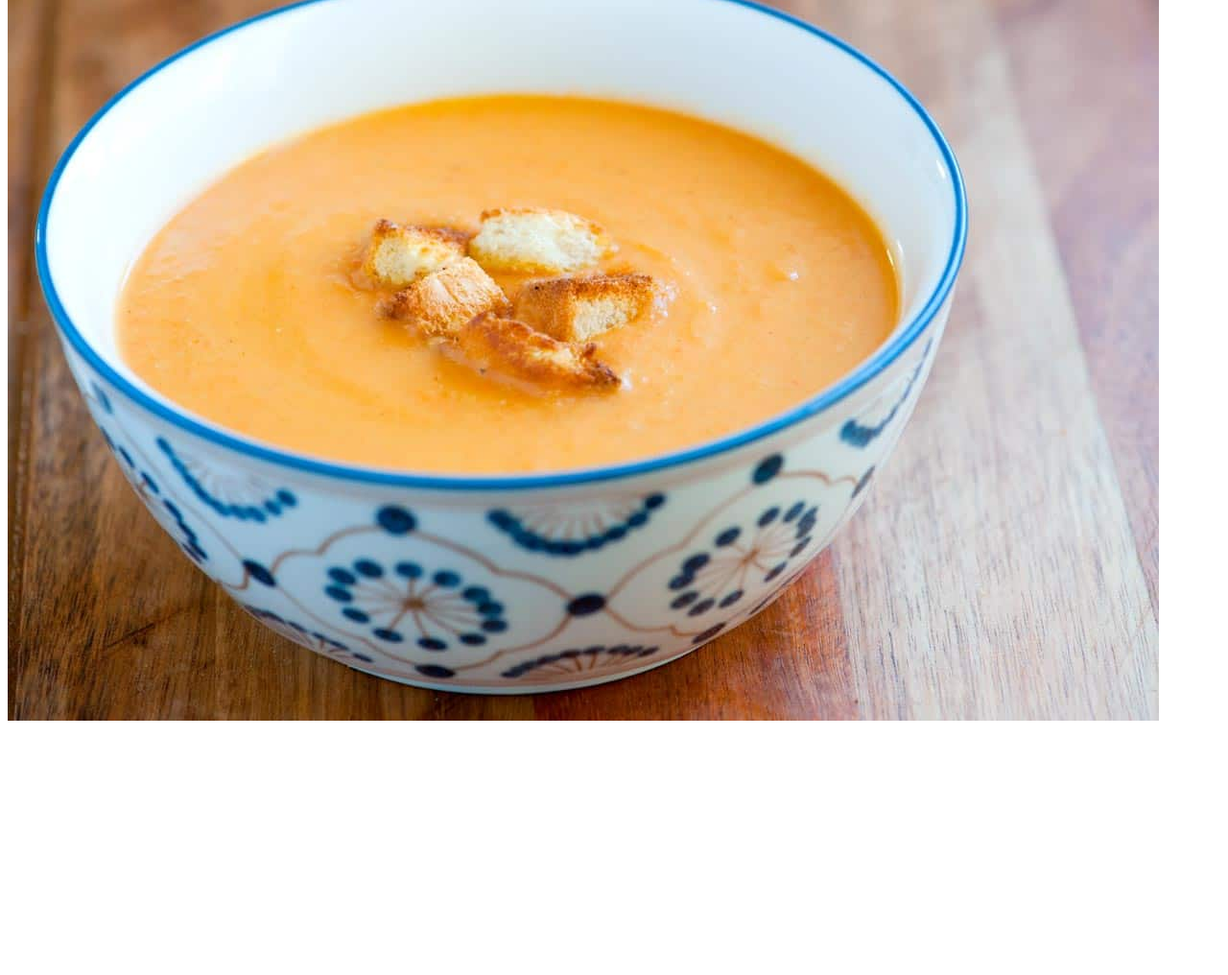
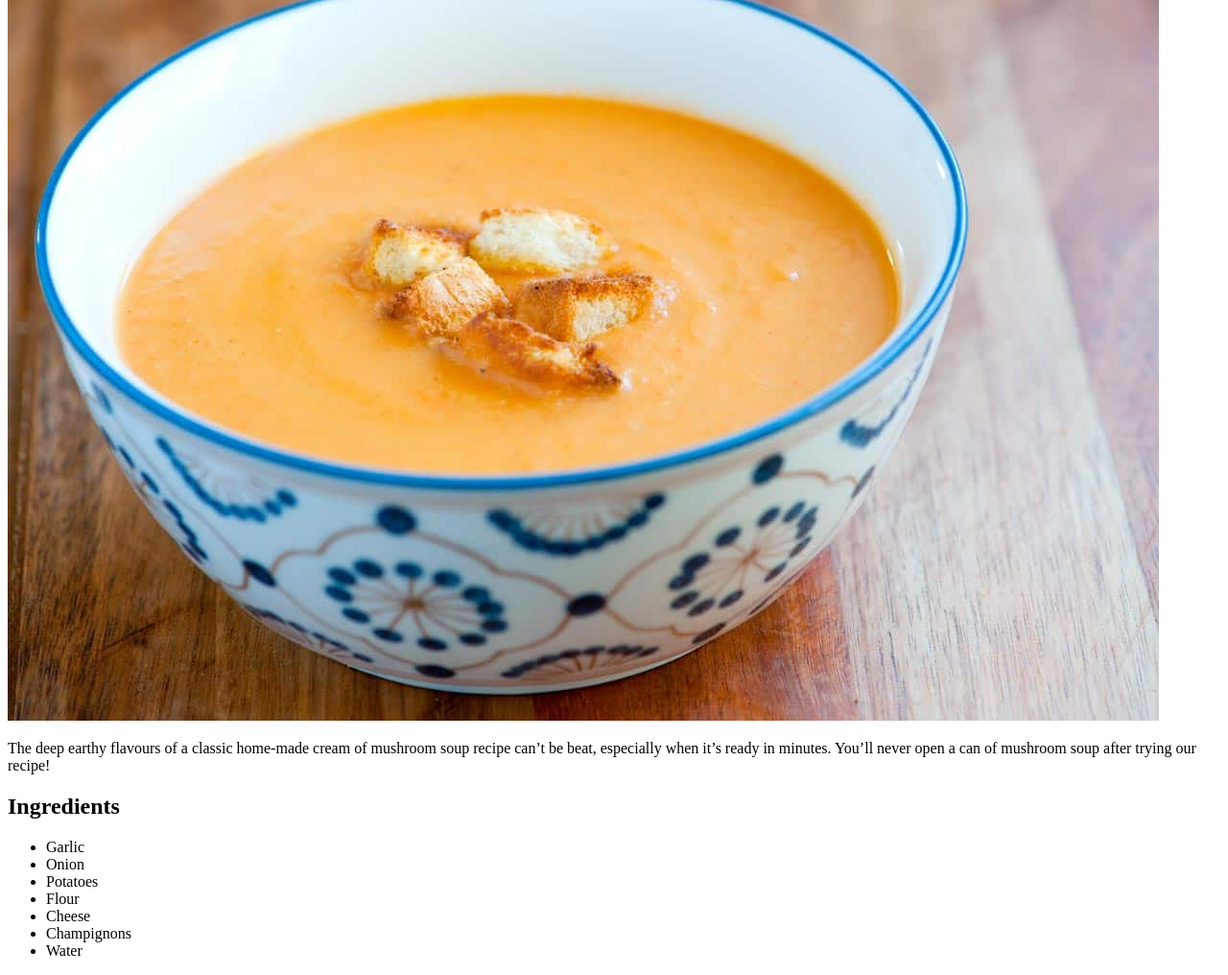
Before and after one commit to Alexey-357/odin-recipes, a plain HTML site: page Recipes/creamSoup.html in a window 1280 px wide. Shown: the part 129-1145 px from the top of the page at 96% size. Before the commit the page ends 892 px from the top, so only its background shows below. Drawn offline with Linux system fonts and the light colour scheme.

Commit message:
Add description and ingredients

```diff
--- a/Recipes/creamSoup.html
+++ b/Recipes/creamSoup.html
@@ -9,6 +9,19 @@
 <body>
     <h1>French cream soup</h1>
     <img src="../images/Homemade-Creamy-Vegtable-Soup-Recipe-1200.jpg" alt="Cream soup">
-
+    <p>The deep earthy flavours of a classic home-made cream of mushroom soup recipe can’t be beat,
+         especially when it’s ready in minutes.
+         You’ll never open a can of mushroom soup after trying our recipe!
+    </p>
+    <h2>Ingredients</h2>
+    <ul>
+        <li>Garlic</li>
+        <li>Onion</li>
+        <li>Potatoes</li>
+        <li>Flour</li>
+        <li>Cheese</li>
+        <li>Champignons</li>
+        <li>Water</li>
+    </ul>
 </body>
 </html>
```
